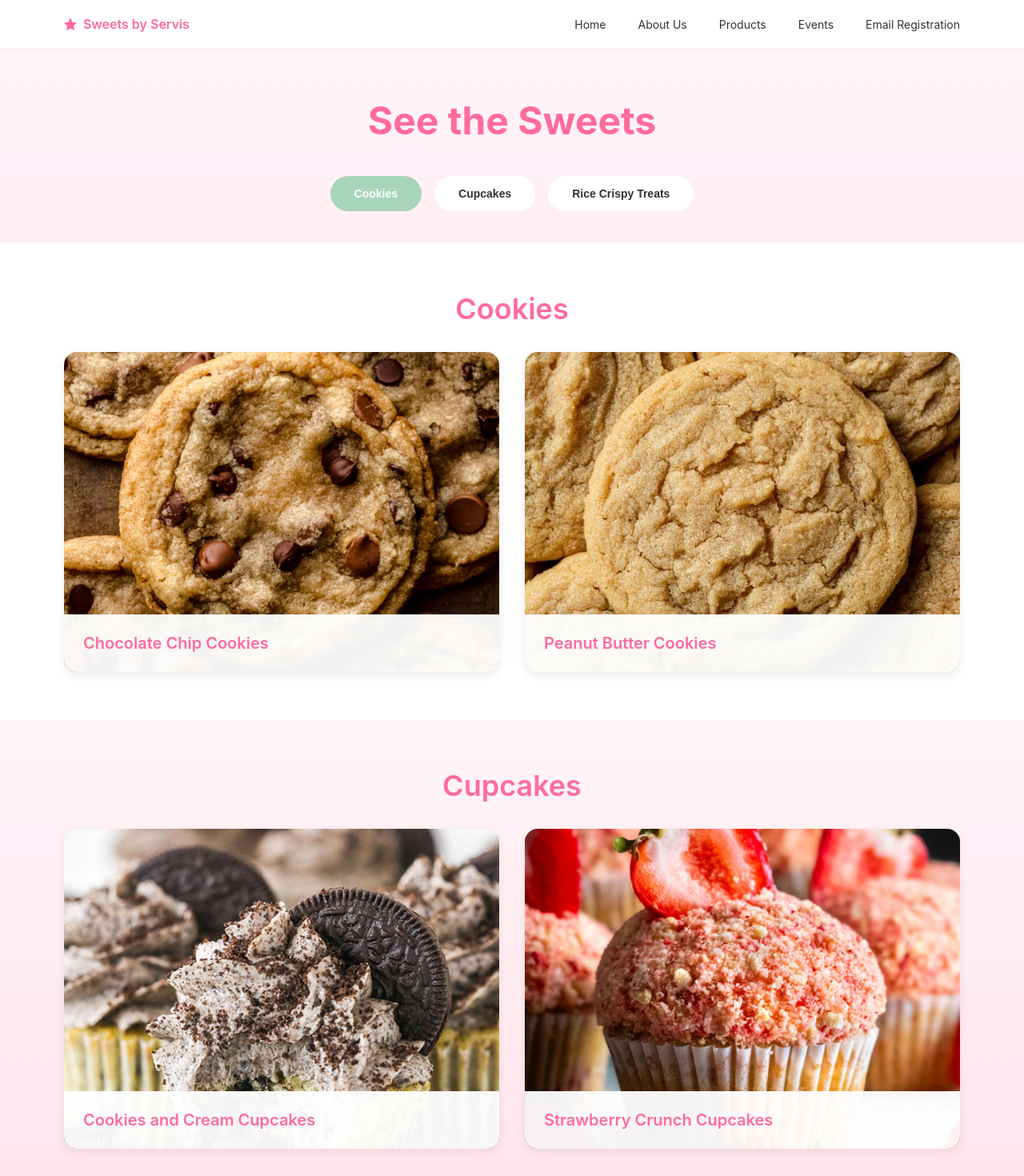
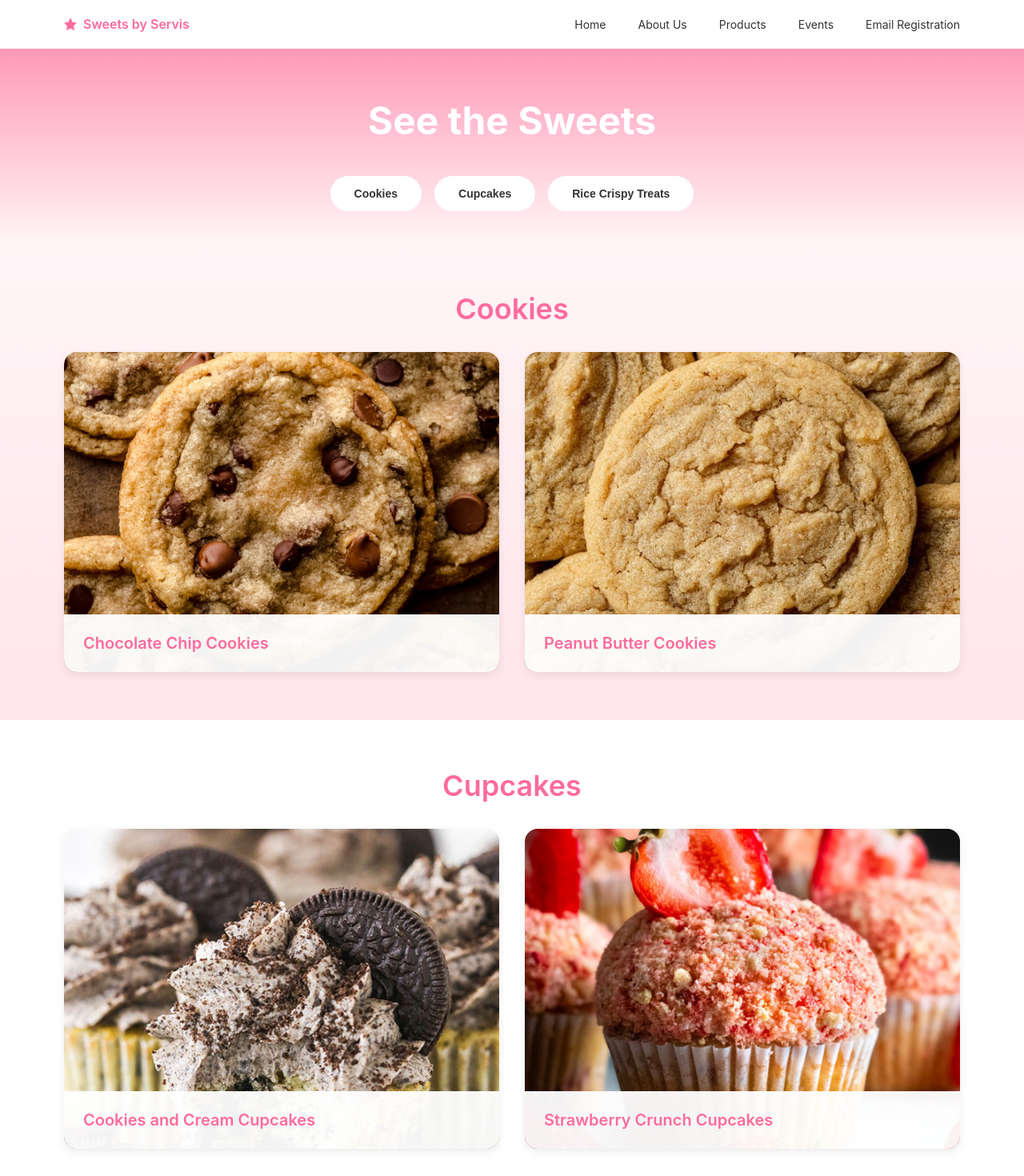
Before and after one commit to jessieservis/Sweets-by-Servis, a React (Vite) app: page /products in a window 1280 px wide. Shown: the top 1470 px of the page at 80% size. Built offline with nearby package versions, Linux system fonts and the light colour scheme.

Commit message:
added movement to buttons and changes categroy backgrounds

```diff
--- a/src/pages/products/products.css
+++ b/src/pages/products/products.css
@@ -3,8 +3,8 @@
 }
 
 .products-hero-section {
-	background: linear-gradient(180deg, #fff5f7 0%, #ffeef2 100%);
 	padding: 60px 0 40px;
+  background: linear-gradient(180deg, #ff99b8 0%, #fff5f7 100%);
 }
 
 .products-hero-container {
@@ -16,7 +16,7 @@
 
 .products-hero-container h1 {
 	font-size: 48px;
-	color: #ff6b9d;
+	color: #ffffff;
 	margin-bottom: 40px;
 	font-weight: 700;
 }
--- a/src/pages/products/products.jsx
+++ b/src/pages/products/products.jsx
@@ -1,20 +1,42 @@
 import './products.css';
 
 function Products() {
+	const scrollToSection = (id) => {
+		const el = document.getElementById(id)
+		el.scrollIntoView({ behavior: 'smooth', block: 'start' })
+	}
 	return (
 		<div className='products-page'>
 			<section className='products-hero-section'>
 				<div className='products-hero-container'>
 					<h1>See the Sweets</h1>
 					<div className='category-tabs'>
-						<button className='tab-btn active'>Cookies</button>
-						<button className='tab-btn'>Cupcakes</button>
-						<button className='tab-btn'>Rice Crispy Treats</button>
+						<button
+							className='tab-btn'
+							onClick={() => scrollToSection('Cookies')}
+						>
+							Cookies
+						</button>
+						<button
+							className='tab-btn'
+							onClick={() => scrollToSection('Cupcakes')}
+						>
+							Cupcakes
+						</button>
+						<button
+							className='tab-btn'
+							onClick={() => scrollToSection('Rice Crispy Treats')}
+						>
+							Rice Crispy Treats
+						</button>
 					</div>
 				</div>
 			</section>
 
-			<section className='category-section'>
+			<section
+				className='category-section alt-bg'
+				id='Cookies'
+			>
 				<div className='category-container'>
 					<h2>Cookies</h2>
 					<div className='products-display'>
@@ -40,7 +62,10 @@ function Products() {
 				</div>
 			</section>
 
-			<section className='category-section alt-bg'>
+			<section
+				className='category-section'
+				id='Cupcakes'
+			>
 				<div className='category-container'>
 					<h2>Cupcakes</h2>
 					<div className='products-display'>
@@ -66,7 +91,10 @@ function Products() {
 				</div>
 			</section>
 
-			<section className='category-section alt-bg'>
+			<section
+				className='category-section alt-bg'
+				id='Rice Crispy Treats'
+			>
 				<div className='category-container'>
 					<h2>Rice Crispy Treats</h2>
 					<div className='products-display'>
```
